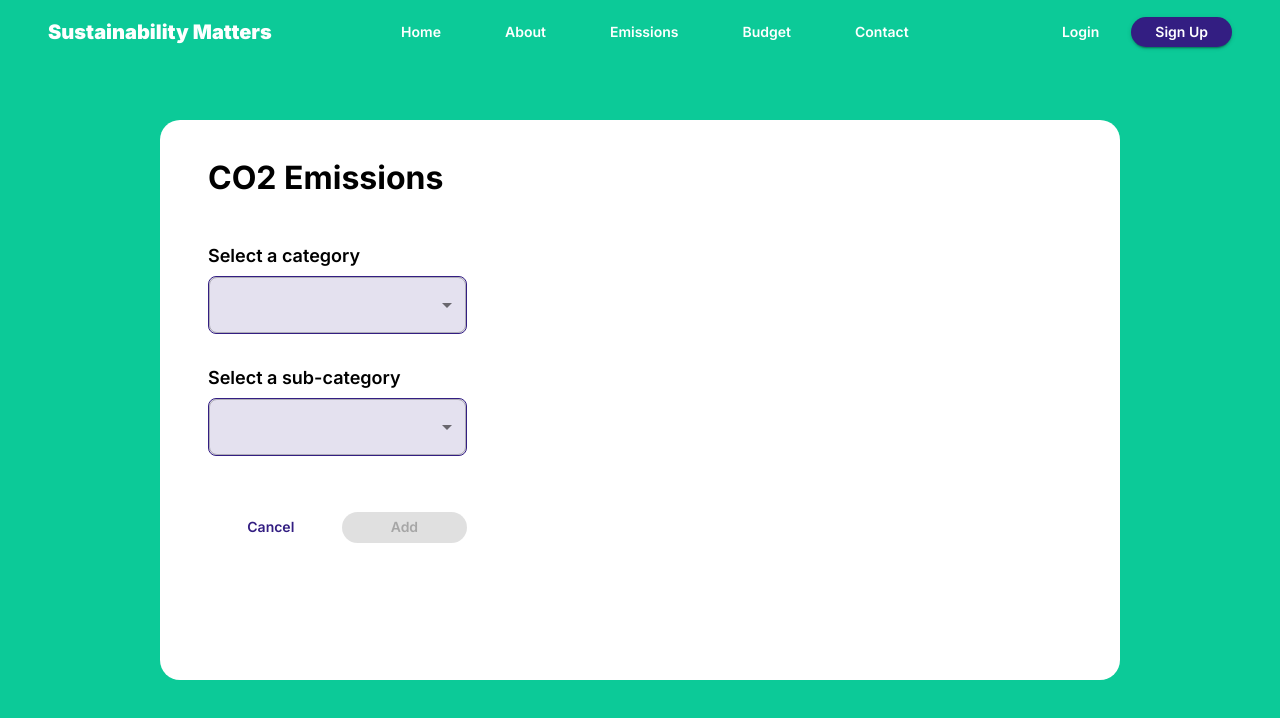
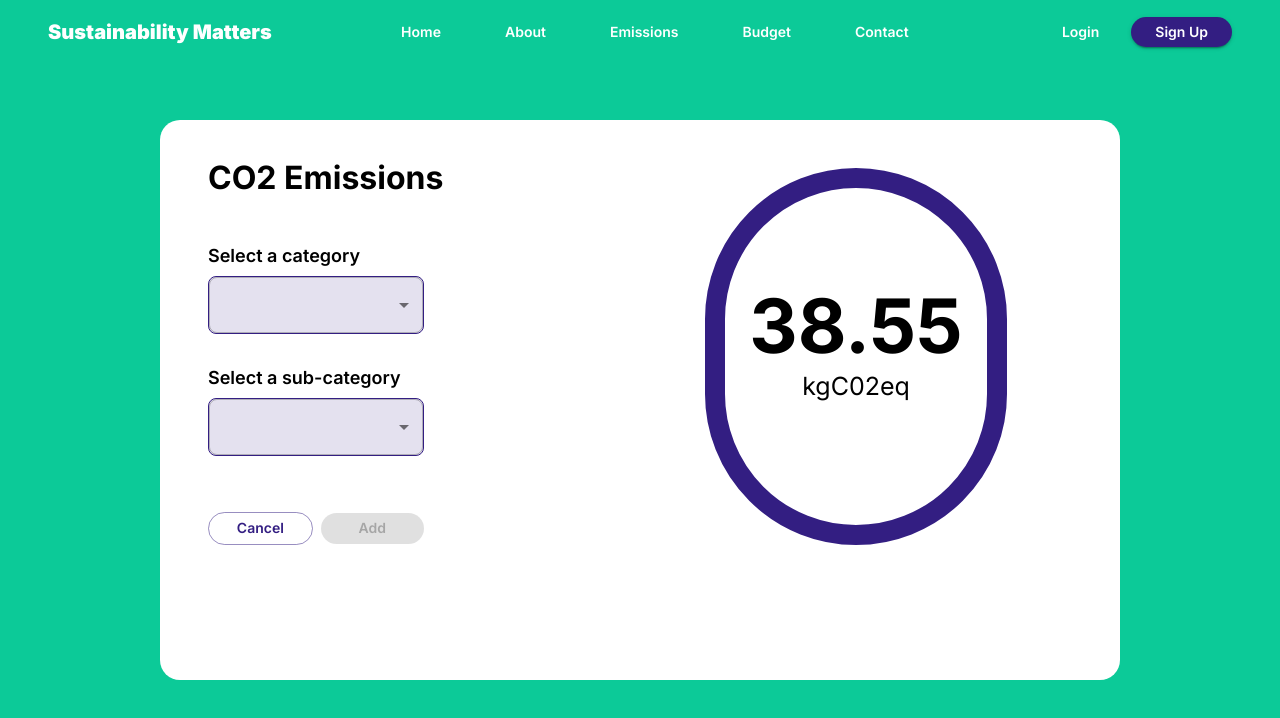
Before and after one commit to laaragm/Sustainability-Matters-FrontEnd, a React (Create React App) app: page /add-emission in a window 1280 px wide. Shown: the top 718 px of the page. Built offline with nearby package versions, Linux system fonts and the light colour scheme.

Commit message:
Implement CO2Indicator component

```diff
--- /dev/null
+++ b/src/pages/AddEmission/components/CO2Indicator/index.tsx
@@ -0,0 +1,23 @@
+import { Stack } from "@mui/material";
+
+import { StyledIndicator, StyledValue, StyledSubtitle } from "./styles";
+
+interface CO2IndicatorProps {
+    value: number;
+}
+
+export function CO2Indicator({ value }: CO2IndicatorProps) {
+    return (
+        <StyledIndicator>
+            <Stack
+                direction="column"
+                spacing={5}
+                alignItems="center"
+                justifyContent="center"
+            >
+                <StyledValue>{value}</StyledValue>
+                <StyledSubtitle>kgC02eq</StyledSubtitle>
+            </Stack>
+        </StyledIndicator>
+    );
+}
--- /dev/null
+++ b/src/pages/AddEmission/components/CO2Indicator/styles.ts
@@ -0,0 +1,25 @@
+import { styled } from "@mui/material/styles";
+
+export const StyledIndicator = styled("div")(({ theme }) => ({
+    color: theme.palette.common.black,
+    borderRadius: "22.5rem",
+    boxSizing: "border-box",
+    border: `1.25rem solid ${theme.palette.secondary.main}`,
+    width: "70%",
+    height: "100%",
+    display: "flex",
+    alignItems: "center",
+    justifyContent: "center",
+}));
+
+export const StyledValue = styled("div")(({ theme }) => ({
+    fontWeight: 700,
+    fontSize: "4.688rem",
+    lineHeight: "1.25rem",
+}));
+
+export const StyledSubtitle = styled("div")(({ theme }) => ({
+    fontWeight: 400,
+    fontSize: "1.563rem",
+    lineHeight: "1.25rem",
+}));
--- a/src/pages/AddEmission/index.tsx
+++ b/src/pages/AddEmission/index.tsx
@@ -9,6 +9,7 @@ import { FoodType } from "../../types/foodEnum";
 import { TransportType } from "../../types/transportEnum";
 import { CustomizedButton } from "./../../shared/components/CustomizedButton/index";
 import { AmountField } from "./components/AmountField";
+import { CO2Indicator } from "./components/CO2Indicator";
 
 const categoryOptions = Object.values(CategoryType);
 
@@ -65,16 +66,18 @@ export default function AddEmission() {
             width="100%"
         >
             <StyledCard>
+                <Stack direction="row" width="100%">
                     <Stack
                         direction="column"
                         alignItems="flex-start"
                         justifyContent="flex-start"
                         spacing={2}
+                        width="50%"
                     >
                         <Stack direction="row">
                             <StyledTitle>CO2 Emissions</StyledTitle>
                         </Stack>
-                    <Stack width="30%" pt={5}>
+                        <Stack width={isMobile ? "60%" : "50%"} pt={5}>
                             <CategorySelector
                                 title="Select a category"
                                 id="category-field-add-emission"
@@ -83,7 +86,7 @@ export default function AddEmission() {
                                 onChange={handleCategory}
                             />
                         </Stack>
-                    <Stack width="30%" pt={2}>
+                        <Stack width={isMobile ? "60%" : "50%"} pt={2}>
                             <CategorySelector
                                 title="Select a sub-category"
                                 id="sub-category-field-add-emission"
@@ -93,7 +96,7 @@ export default function AddEmission() {
                             />
                         </Stack>
                         {subCategory.length > 0 && (
-                        <Stack width="30%" pt={2}>
+                            <Stack width={isMobile ? "60%" : "50%"} pt={2}>
                                 <AmountField
                                     title={amountFieldTitle}
                                     id="amount-field-add-emission"
@@ -102,9 +105,16 @@ export default function AddEmission() {
                                 />
                             </Stack>
                         )}
-                    <Stack direction="row" width="30%" spacing={1} pt={5}>
+                        <Stack
+                            direction="row"
+                            justifyContent="center"
+                            alignItems="center"
+                            width={isMobile ? "60%" : "50%"}
+                            spacing={1}
+                            pt={5}
+                        >
                             <CustomizedButton
-                            variant="text"
+                                variant="outlined"
                                 color="secondary"
                                 borderRadius="1.5rem"
                                 fullWidth={true}
@@ -126,6 +136,14 @@ export default function AddEmission() {
                             </CustomizedButton>
                         </Stack>
                     </Stack>
+                    <Stack
+                        width="50%"
+                        alignItems="center"
+                        justifyContent="center"
+                    >
+                        <CO2Indicator value={38.55} />
+                    </Stack>
+                </Stack>
             </StyledCard>
         </Stack>
     );
```
Lines whose indentation alone changed are shown as unchanged.
